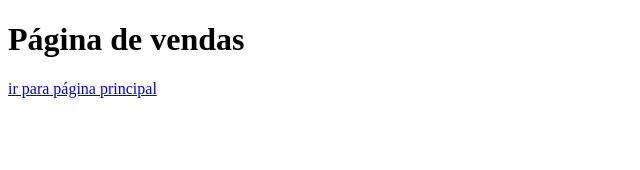
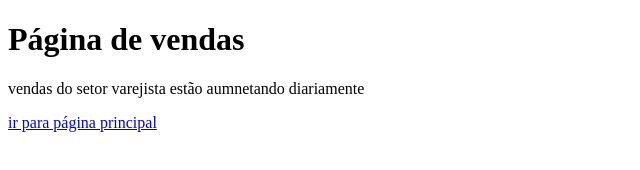
Before and after one commit to noriva/aulagithab, a plain HTML site: page vendas.html in a window 1280 px wide. Shown: the whole page, without its empty margins (0-640 px from the left). Drawn offline with Linux system fonts and the light colour scheme.

Commit message:
Salvando segundo commit

```diff
--- a/vendas.html
+++ b/vendas.html
@@ -7,6 +7,7 @@
 </head>
 <body>
     <h1>Página de vendas</h1>
+    <p>vendas do setor varejista estão aumnetando diariamente</p>
     <a href="index.html">ir para página principal</a>
 </body>
 </html>
```
